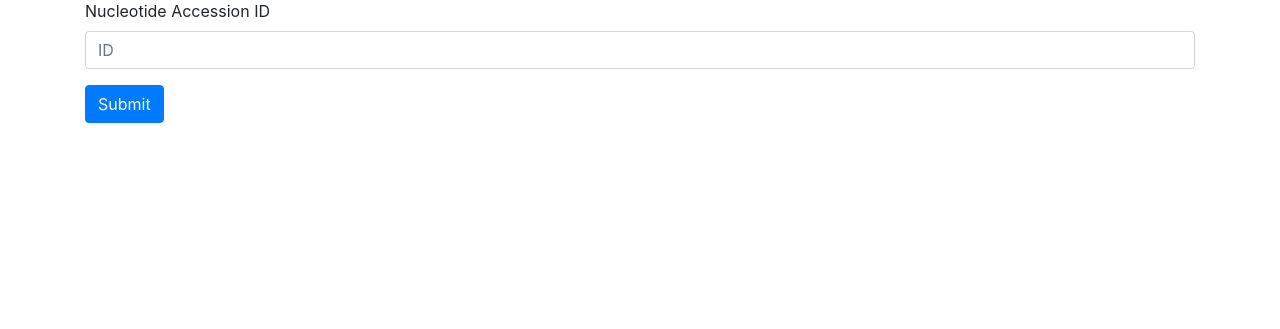
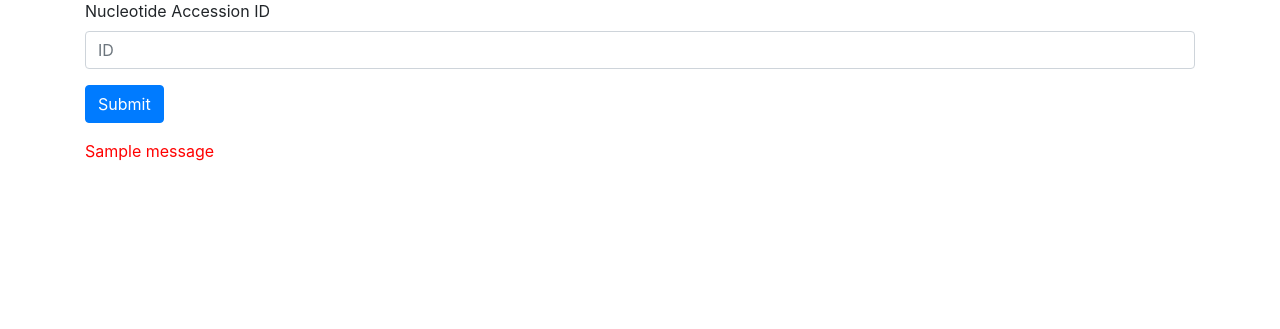
Before and after one commit to kylebascomb/QuickGene, a Flask app: page / in a window 1280 px wide. Shown: the part 113-442 px from the top of the page. Run offline with Flask 2, Linux system fonts and the light colour scheme; one stand-in notice (Sample message) is shown; some libraries are stand-ins or nearby versions.

Commit message:
added red coloring to ID errors

```diff
--- a/templates/index.html
+++ b/templates/index.html
@@ -12,6 +12,11 @@
             <button type="submit" class="btn btn-primary">Submit</button>
         </div>
     </form>
+    {% with messages = get_flashed_messages() %}
+      {% if messages %}
+          <div><span style="color: red">{{ messages[0]}}</span><div>
+      {% endif %}
+    {% endwith %}
 
     <br>
     <br>
```
